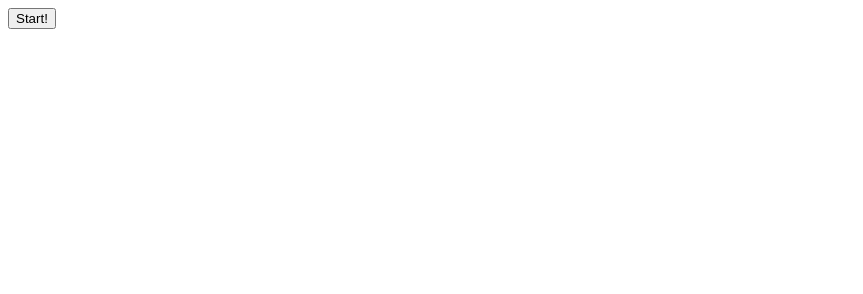
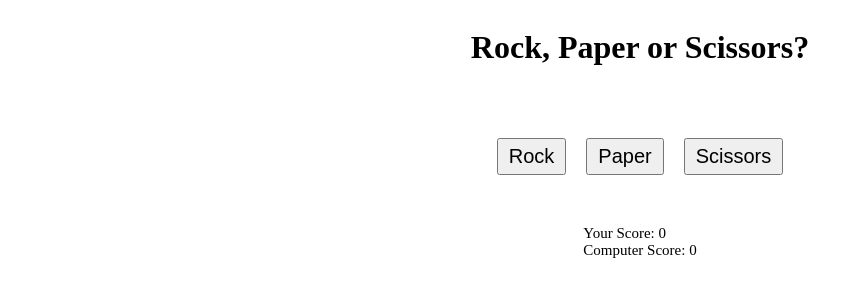
Before and after one commit to dionyichia/rock_paper_scissors, a plain HTML site: page index.html in a window 1280 px wide. Shown: the whole page, without its empty margins (0-863 px from the left). Drawn offline with Linux system fonts and the light colour scheme.

Commit message:
Finished rock paper scissors v2

```diff
--- a/index.html
+++ b/index.html
@@ -5,8 +5,19 @@
     <meta name="viewport" content="width=device-width, initial-scale=1.0">
     <title>Rock Paper Scissors</title>
     <script src="script.js"></script>
+    <link rel="stylesheet" href="styles.css">
 </head>
 <body>
-    <button onclick="game()">Start!</button>
+    <h1>Rock, Paper or Scissors?</h1>
+    <div class="choices">
+        <button class="rock" onclick="playRound('Rock'), game()">Rock</button>
+        <button class="paper" onclick="playRound('Paper'), game()">Paper</button>
+        <button class="scissors" onclick="playRound('Scissors'), game()">Scissors</button>
+    </div>
+    <div class="scores">
+        <div>Your Score: <span id="player">0</span></div>
+        <div>Computer Score: <span id="computer">0</span></div>
+    </div>
+
 </body>
 </html>
--- a/script.js
+++ b/script.js
@@ -23,76 +23,101 @@ function getComputerChoice () {
 }
 
 
-function playRound (playerSelection, computerSelection) {
+function playRound (playerSelection) {
+    let outcome = 0;
+    let playerScore = document.querySelector("#player");
+    let compScore = document.querySelector("#computer");
+    let computerScore = parseInt(compScore.textContent);
+    let userScore = parseInt(playerScore.textContent);
+
+
+    //Get computer input
+    computerSelection = getComputerChoice();
+
     //compare the input from the user and the random output of the computer
     if (playerSelection == computerSelection) {
-        return 2
+        outcome = 2
     }
     else if (playerSelection == "Rock") {
         if (computerSelection == "Paper") {
-            return 0;
+            outcome = 0;
         }
         else {
-            return 1;
+            outcome = 1;
         }
     }
     else if (playerSelection == "Scissors") {
         if (computerSelection == "Rock") {
-            return 0;
+            outcome = 0;
         }
         else {
-            return 1;
+            outcome = 1;
         }
     }
     else {
         if (computerSelection == "Scissors") {
-            return 0;
+            outcome = 0;
         }
         else {
-            return 1;
-        }
+            outcome = 1;
         }
     }
 
-function game() {
-    //counter to count number of times games has been run
-    let computerScore = 0;
-    let userScore = 0;
-    let input = "";
-
-    for (let counter = 0; counter < 5; counter++) {
-        //prompt the user for an input
-        do {
-            input = prompt("Rock, Paper or Scissors?");
-            console.log(input);
-
-        } while (input != "Rock" && input != "Paper" && input != "Scissors")
-        console.log(1);
-        //loop to run getComp and playRound 5 times
+    //compare player selection to computer chioce.
     let computer = getComputerChoice();
     console.log(computer);
-        let score = playRound(input, computer);
-        if (score == 0) {
-            alert(`You Lose! ${computer} beats ${input}!`);
+
+    if (outcome == 0) {
+        alert(`You Lose! ${computer} beats ${playerSelection}!`);
         computerScore++;
     }
-        else if (score == 1){
-            alert(`You Win! ${input} beats ${computer}!`);
+    else if (outcome == 1){
+        alert(`You Win! ${playerSelection} beats ${computer}!`);
         userScore++;
     }
     else {
         alert(`Its a tie! Try again!`);
-            counter--;
     }
-        console.log (`counter : ${counter}`);
+
+    //update score on the display
+    playerScore.textContent = `${userScore}`;
+    compScore.textContent = `${computerScore}`;
 }
-    console.log (`userScore : ${userScore}`);
-    console.log (`computerScore : ${computerScore}`);
 
+function game() {
+    let playerScore = document.querySelector("#player");
+    let compScore = document.querySelector("#computer");
+    let computerScore = parseInt(compScore.textContent);
+    let userScore = parseInt(playerScore.textContent);
+
+    //change to check if usersccore and comp score = 5
+    if (computerScore + userScore >= 5) {
         if (computerScore > userScore) {
+            compScore.textContent = 0;
+            playerScore.textContent = 0;
             alert("You Lost... :/");
         }
         else {
+            compScore.textContent = 0;
+            playerScore.textContent = 0;
             alert ("You Won!");
         }
     }
+    /*
+    let rock = document.querySelector('.rock');
+    let paper =  document.querySelector('.paper');
+    let scissors = document.querySelector('.scissors');
+    rock.addEventListener('click', function() {
+        input = "Rock";
+        return input;
+    });
+    paper.addEventListener('click', function() {
+        input = "Paper";
+        return input;
+    });
+    scissors.addEventListener('click', function() {
+        input = "Scissors";
+        return input;
+    });
+    */
+}
--- /dev/null
+++ b/styles.css
@@ -0,0 +1,23 @@
+body {
+    display: flex;
+    flex-flow: column;
+    justify-content: center;
+    align-items: center;
+}
+
+.choices {
+    display: flex;
+    align-items: center;
+    justify-content: center;
+    gap: 20px;
+    padding: 50px;
+}
+
+button {
+    padding: 5px 10px ;
+    font-size: 20px;
+}
+
+.scores {
+    font-size: 15px;
+}
```
Lines whose indentation alone changed are shown as unchanged.
